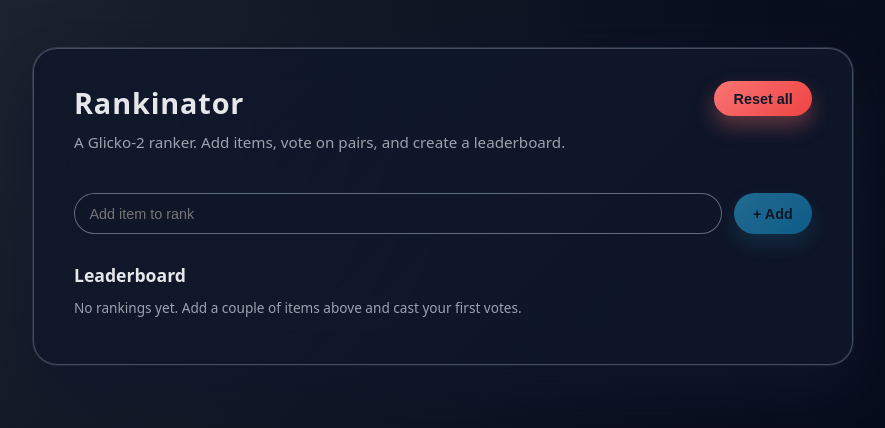
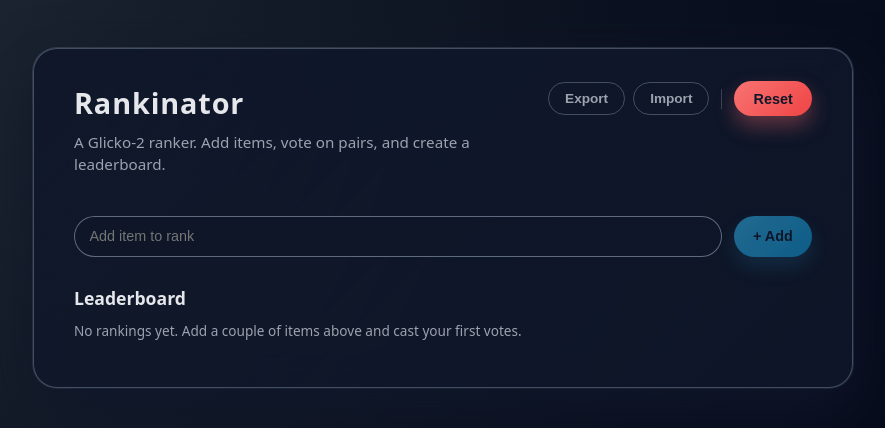
Before and after one commit to 1ghao/rankinator, a React (Vite) app: page / in a window 1280 px wide. Shown: the top 428 px of the page, without its empty margins (197-1082 px from the left). Built offline with nearby package versions, Linux system fonts and the light colour scheme.

Commit message:
add import export

```diff
--- a/src/App.tsx
+++ b/src/App.tsx
@@ -1,4 +1,4 @@
-import { useState, useEffect, useCallback } from "react";
+import { useState, useEffect, useCallback, useRef } from "react";
 import { v4 as uuidv4 } from "uuid";
 import type { RankedItem } from "./types";
 import { processMatch } from "./utils/rankingSystem";
@@ -112,6 +112,16 @@ const primaryButtonStyle: React.CSSProperties = {
   display: "inline-flex",
   alignItems: "center",
   gap: "0.35rem",
+};
+
+const secondaryButtonStyle: React.CSSProperties = {
+  ...primaryButtonStyle,
+  background: "transparent",
+  border: "1px solid rgba(148, 163, 184, 0.4)",
+  boxShadow: "none",
+  color: COLORS.textSecondary,
+  fontSize: "0.85rem",
+  padding: "0.5rem 1rem",
 };
 
 const dangerButtonStyle: React.CSSProperties = {
@@ -524,6 +534,8 @@ function App() {
   const [newItemName, setNewItemName] = useState("");
   const [exitDirection, setExitDirection] = useState<ExitAnimation>(null);
 
+  const fileInputRef = useRef<HTMLInputElement>(null);
+
   const {
     value: items,
     setValue: setItems,
@@ -546,6 +558,68 @@ function App() {
     }
     // eslint-disable-next-line react-hooks/exhaustive-deps
   }, [isHydrated]);
+
+  const handleExport = () => {
+    const dataStr = JSON.stringify(items, null, 2);
+    const blob = new Blob([dataStr], { type: "application/json" });
+    const url = URL.createObjectURL(blob);
+
+    // Create a temporary link and trigger download
+    const link = document.createElement("a");
+    link.href = url;
+    link.download = `rankinator-backup-${new Date()
+      .toISOString()
+      .slice(0, 10)}.json`;
+    document.body.appendChild(link);
+    link.click();
+
+    document.body.removeChild(link);
+    URL.revokeObjectURL(url);
+  };
+
+  const handleImportClick = () => {
+    fileInputRef.current?.click();
+  };
+
+  const handleFileUpload = (e: React.ChangeEvent<HTMLInputElement>) => {
+    const file = e.target.files?.[0];
+    if (!file) return;
+
+    const reader = new FileReader();
+    reader.onload = (event) => {
+      try {
+        const json = event.target?.result as string;
+        const parsed = JSON.parse(json);
+
+        if (!Array.isArray(parsed)) throw new Error("Not an array");
+        if (parsed.length > 0 && (!parsed[0].id || !parsed[0].name)) {
+          throw new Error("Invalid data structure");
+        }
+
+        if (
+          confirm(
+            `Replace current list with ${parsed.length} items from backup?`
+          )
+        ) {
+          setItems(parsed);
+
+          setCurrentPair(null);
+          setExitDirection(null);
+
+          setTimeout(() => {
+            const nextPair = tryGetNextPair(parsed);
+            if (nextPair) setCurrentPair(nextPair);
+          }, 0);
+        }
+      } catch (err) {
+        alert("Failed to load file. It might be corrupt or the wrong format.");
+        console.error(err);
+      }
+    };
+    reader.readAsText(file);
+
+    e.target.value = "";
+  };
 
   const handleAddItem = () => {
     if (!newItemName.trim()) return;
@@ -685,9 +759,48 @@ function App() {
               leaderboard.
             </p>
           </div>
-          <button onClick={handleReset} style={dangerButtonStyle}>
-            Reset all
-          </button>
+          <div style={{ display: "flex", gap: "0.5rem", alignItems: "center" }}>
+            <input
+              type="file"
+              accept=".json"
+              ref={fileInputRef}
+              style={{ display: "none" }}
+              onChange={handleFileUpload}
+            />
+
+            <button
+              onClick={handleExport}
+              style={secondaryButtonStyle}
+              title="Save backup"
+            >
+              Export
+            </button>
+
+            <button
+              onClick={handleImportClick}
+              style={secondaryButtonStyle}
+              title="Load backup"
+            >
+              Import
+            </button>
+
+            <div
+              style={{
+                width: 1,
+                height: 20,
+                background: "rgba(148,163,184,0.3)",
+                margin: "0 4px",
+              }}
+            />
+
+            <button
+              onClick={handleReset}
+              style={dangerButtonStyle}
+              title="Delete everything"
+            >
+              Reset
+            </button>
+          </div>
         </header>
 
         <InputSection
```
